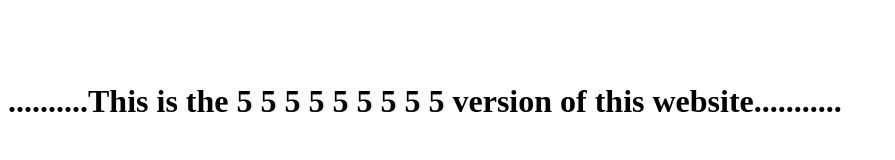
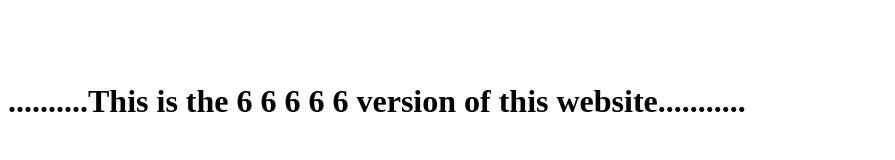
Before and after one commit to aftabshaikh1/test1, a plain HTML site: page index.html in a window 1280 px wide. Shown: the whole page, without its empty margins (0-895 px from the left). Drawn offline with Linux system fonts and the light colour scheme.

Commit message:
ver6
testing

```diff
--- a/index.html
+++ b/index.html
@@ -1,2 +1,2 @@
 <br><br><br>
-<h1>..........This is the 5 5 5 5 5 5 5 5 5     version of this website...........</h1>
+<h1>..........This is the 6  6  6  6  6       version of this website...........</h1>
```
